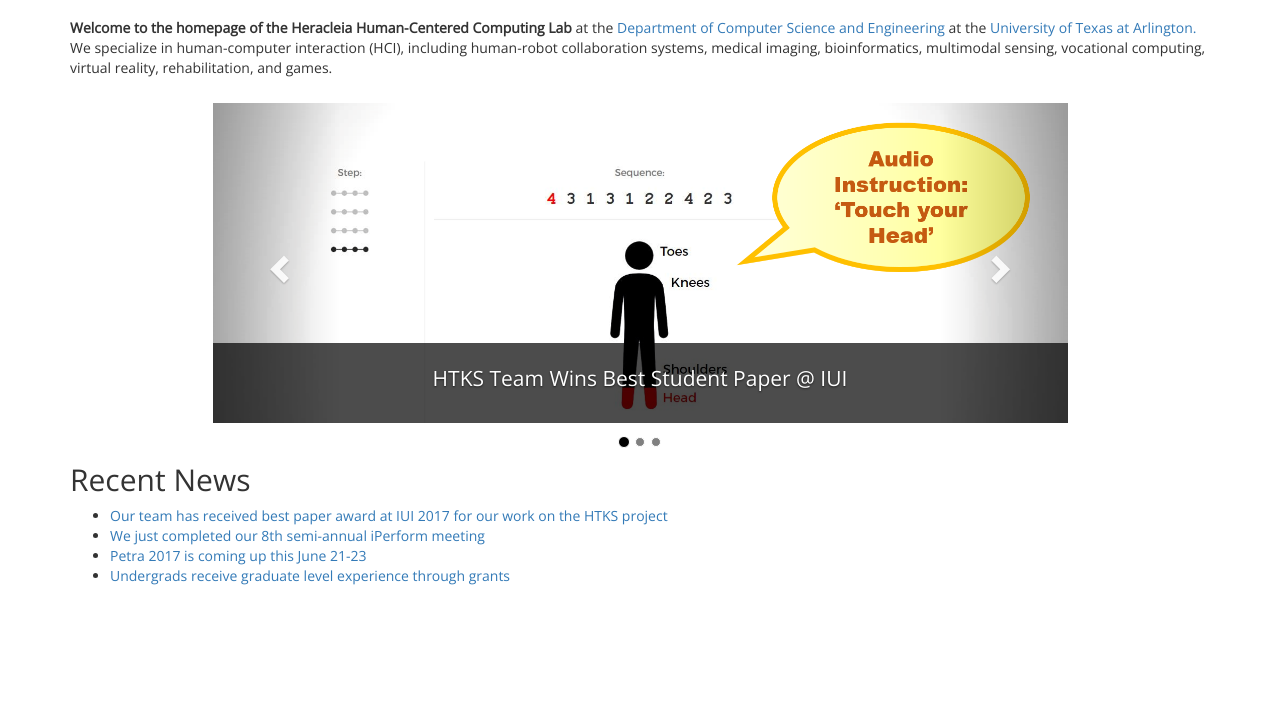
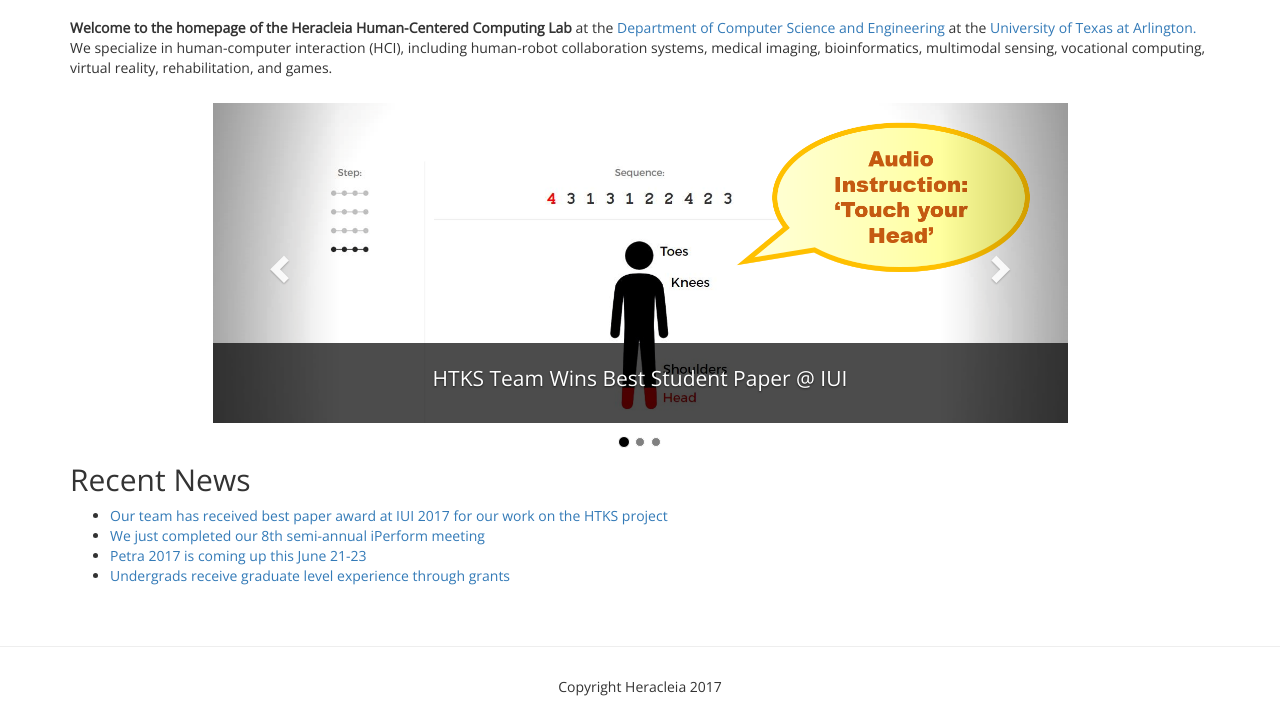
Before and after one commit to dylanebert/Heracleia_site, a website: page public/index.html in a window 1280 px wide. Shown: the part 138-845 px from the top of the page. Before the commit the page ends 800 px from the top, so only its background shows below. Drawn offline with nearby package versions, Linux system fonts and the light colour scheme; a web font is replaced by a local one.

Commit message:
Added footer

```diff
--- a/public/index.html
+++ b/public/index.html
@@ -42,6 +42,11 @@
 #body {
 	margin-bottom: 50px;
 }
+.footer {
+	width: 100%;
+	text-align: center;
+	padding: 10px 0;
+}
 </style>
 <body>
 	<nav class="navbar navbar-default">
@@ -67,6 +72,8 @@
 		For example, it is populated by home.html on initial load
 	-->
 	<div class="container" id="body"></div>
+	<hr>
+	<div class="footer">Copyright Heracleia 2017</div>
 </body>
 <script>
 $(document).ready(function() {
```
Also changed, not shown: 1 other file.
